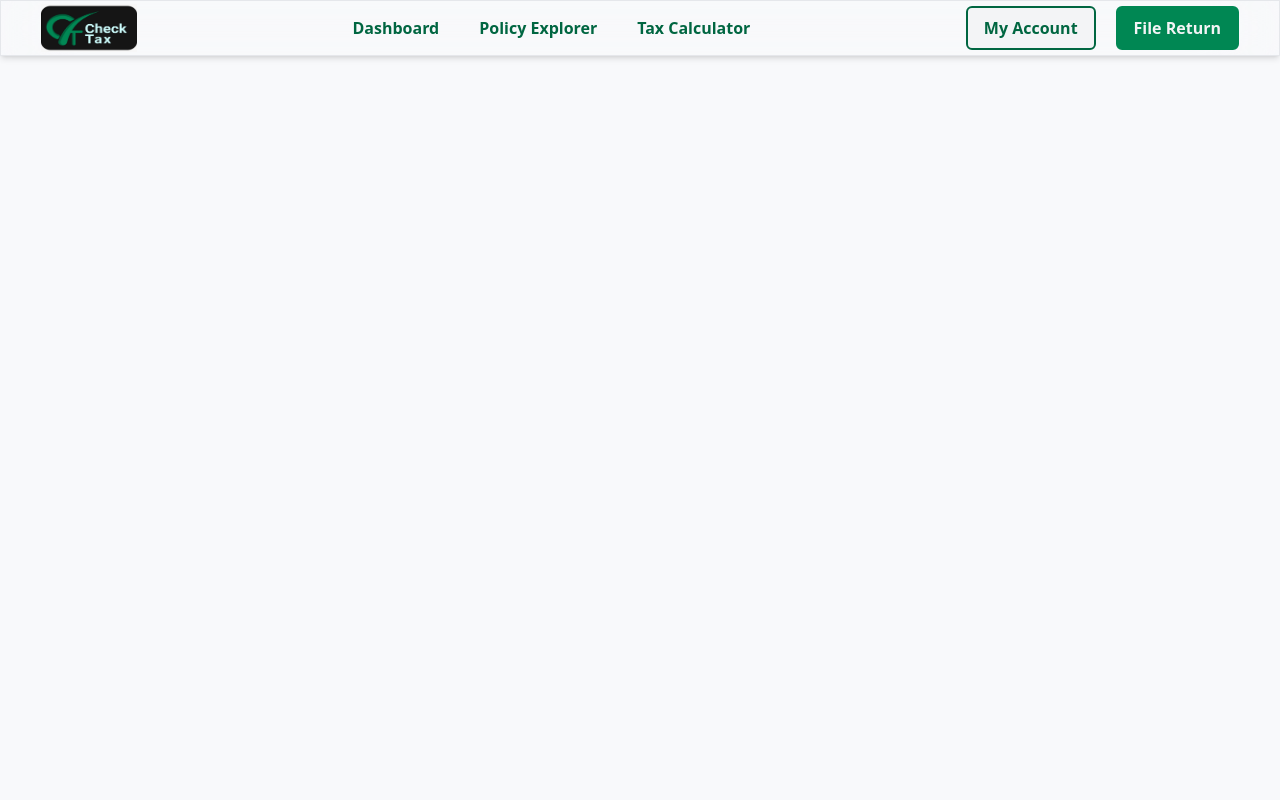
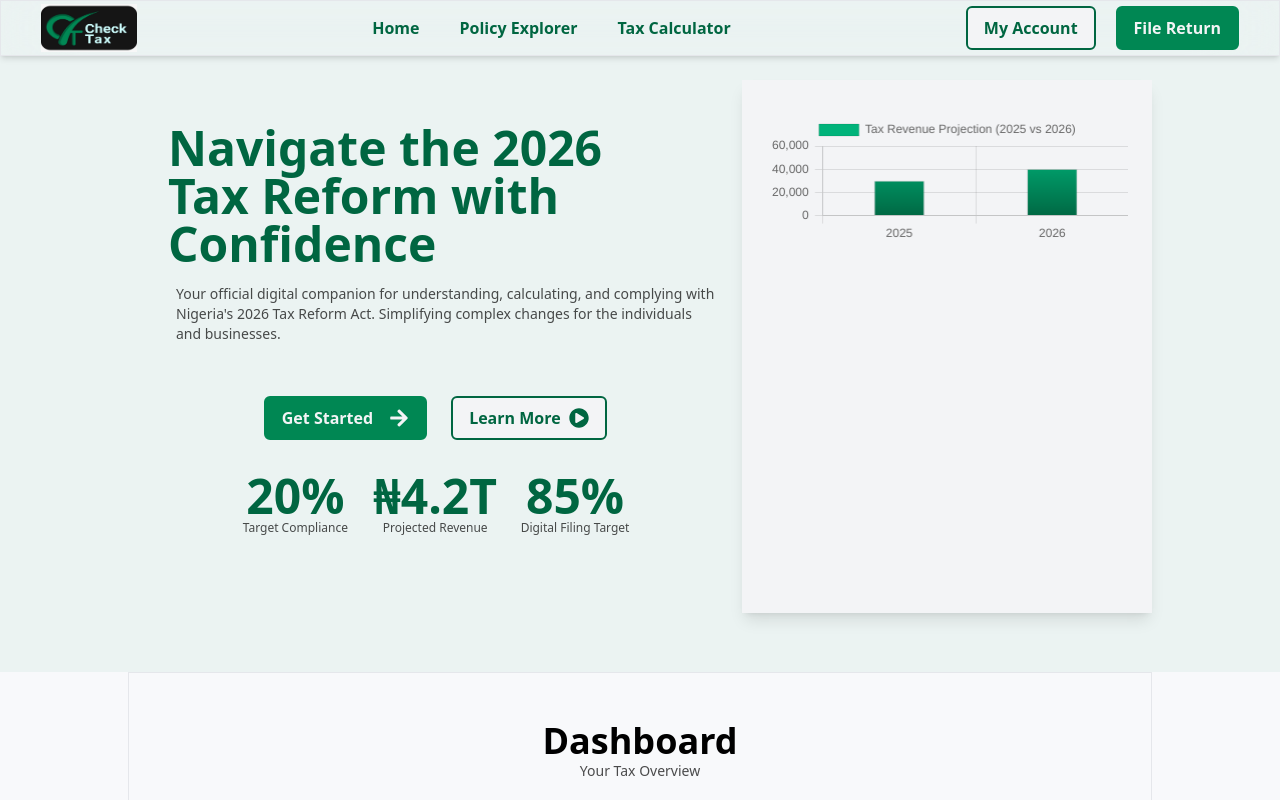
Before and after one commit to GreatRoyce/CheckTax_2026, a React (Vite) app: page /home in a window 1280 px wide. Shown: the top 800 px of the page. Built offline with nearby package versions, Linux system fonts and the light colour scheme.

Commit message:
Started Bar

```diff
--- a/src/App.jsx
+++ b/src/App.jsx
@@ -1,16 +1,21 @@
 import React from "react";
-import { BrowserRouter as Router, Routes, Route, useLocation } from "react-router-dom";
+import {
+  BrowserRouter as Router,
+  Routes,
+  Route,
+  useLocation,
+} from "react-router-dom";
 import Homepage from "./pages/Homepage";
 import TaxCalculator from "./pages/TaxCalculator";
 import Navbar from "./components/Navbar";
 import NotFound from "./pages/NotFound";
 
-// Wrapper to conditionally show Navbar
+// Layout wrapper
 function Layout({ children }) {
   const location = useLocation();
 
-  // Hide Navbar on NotFound route
-  const hideNavbar = location.pathname === "/404" || location.pathname === "*";
+  // Hide Navbar ONLY on NotFound
+  const hideNavbar = location.pathname === "/404";
 
   return (
     <>
@@ -26,10 +31,11 @@ function App() {
       <Layout>
         <Routes>
           <Route path="/" element={<Homepage />} />
-          <Route path="/dashboard" element={<Homepage />} />
+          <Route path="/home" element={<Homepage />} />
           <Route path="/tax-calculator" element={<TaxCalculator />} />
-          {/* NotFound route */}
-          <Route path="/404" element={<NotFound />} />
+
+          {/* Catch-all route */}
+          <Route path="*" element={<NotFound />} />
         </Routes>
       </Layout>
     </Router>
--- /dev/null
+++ b/src/Data/HeroData.js
@@ -0,0 +1,12 @@
+export const HeroData = [
+  {
+    id: 1,
+    year: "2025",
+    value: 30000,
+},
+{
+    id: 2,
+    year: "2026",
+    value: 40000,
+  },
+];
--- /dev/null
+++ b/src/components/BarChart.jsx
@@ -0,0 +1,14 @@
+import React from "react";
+import { Bar } from "react-chartjs-2";
+import { Chart as ChartJS } from "chart.js/auto";
+
+
+
+
+function BarChart({chartData, chartOptions}) {
+  return <div>
+    <Bar data={chartData} options={chartOptions} />
+  </div>;
+}
+
+export default BarChart;
--- a/src/components/Navbar.jsx
+++ b/src/components/Navbar.jsx
@@ -6,7 +6,7 @@ import { Link } from "react-router-dom";
 function Navbar() {
   return (
     <div className="relative">
-      <nav className="border flex px-10 justify-between items-center w-screen h-14 fixed z-50 shadow-md backdrop-blur-2xl">
+      <nav className="border flex px-10 mb-10 justify-between items-center w-screen h-14 fixed z-50 shadow-md backdrop-blur-2xl">
         {/* Logo links to home */}
         <div title="Nigeria Tax Reform Portal" className="cursor-pointer">
           <Link to="/">
@@ -18,10 +18,10 @@ function Navbar() {
         <ul className="flex gap-10 justify-between items-center text-md font-bold text-btnprimary">
           <li>
             <Link
-              to="/dashboard"
+              to="/home"
               className="cursor-pointer hover:underline active:scale-105 transition-transform duration-300 ease-in-out"
             >
-              Dashboard
+              Home
             </Link>
           </li>
           <li>
--- a/src/pages/Homepage.jsx
+++ b/src/pages/Homepage.jsx
@@ -12,6 +12,7 @@ function Homepage() {
         <HeroSection />
          <Dashboard />
          <Footer />
+
       </div>
     </div>
   );
--- a/src/pages/TaxCalculator.jsx
+++ b/src/pages/TaxCalculator.jsx
@@ -1,9 +1,11 @@
 import React from "react";
 import Footer from "../sections/Footer";
+import CompBtn from "../components/CompBtn";
 import { CgProfile } from "react-icons/cg";
 import { FaNewspaper } from "react-icons/fa6";
 import { BsCart4 } from "react-icons/bs";
 import { VscGraph } from "react-icons/vsc";
+import { FaFileDownload } from "react-icons/fa";
 
 const box = [
   {
@@ -66,7 +68,8 @@ function TaxCalculator() {
               ))}
             </section>
 
-            <section className="border border-gray-900 h-3/4 rounded-lg pt-8 px-4">
+            <div className=" grid grid-rows-[4fr_1fr]">
+              <section className="border border-gray-900  h-full rounded-lg pt-8 px-4">
                 <div className=" text-left">
                   <div className="flex items-center space-x-2 pb-8">
                     <i class=" text-black ml-[-6px] text-2xl fa-solid fa-lightbulb"></i>
@@ -105,6 +108,16 @@ function TaxCalculator() {
                   <hr className="border-t-2 border-gray-300  w-5/6 mx-auto my-2 py-1" />
                 </div>
               </section>
+              <div className="flex justify-center items-center">
+                <CompBtn
+                  className="m-5 items-center px-4 py-2 font-semibold"
+                  variant="primary"
+                >
+
+                  <span>Download Tax Estimation</span>
+                </CompBtn>
+              </div>
+            </div>
           </div>
         </main>
       </div>
--- a/src/sections/HeroSection.jsx
+++ b/src/sections/HeroSection.jsx
@@ -1,15 +1,87 @@
 import React, { useState } from "react";
-
 import { FaArrowRight } from "react-icons/fa";
 import { FaPlayCircle } from "react-icons/fa";
 import { Link } from "react-router-dom";
+import { HeroData } from "../Data/HeroData";
+import BarChart from "../components/BarChart";
+import { MdHeight } from "react-icons/md";
 
 function HeroSection() {
+  const [heroData, setHeroData] = useState({
+    labels: HeroData.map((data) => data.year),
+    datasets: [
+      {
+        label: "Tax Revenue Projection (2025 vs 2026)",
+        data: HeroData.map((data) => data.value),
+        borderWidth: 1,
+
+        backgroundColor: (context) => {
+          const chart = context.chart;
+          const { ctx, chartArea } = chart;
+
+          if (!chartArea) return null; // prevents initial render bug
+
+          const gradient = ctx.createLinearGradient(
+            0,
+            chartArea.bottom,
+            0,
+            chartArea.top
+          );
+
+          gradient.addColorStop(0, "#006944"); // bottom
+          gradient.addColorStop(1, "#00b37a"); // top
+
+          return gradient;
+        },
+
+        barThickness: 50,
+        borderRadius: 1,
+        maxBarThickness: 100,
+      },
+    ],
+  });
+
+  const chartOptions = {
+    responsive: true,
+    maintainAspectRatio: false,
+
+    layout: {
+      padding: {
+        top: 10,
+        bottom: 10,
+      },
+    },
+
+    plugins: {
+      legend: {
+        position: "top",
+        labels: {
+          padding: 10,
+        },
+      },
+    },
+
+    scales: {
+      y: {
+        beginAtZero: true,
+        suggestedMax: 50000,
+
+        ticks: {
+          padding: 6,
+        },
+      },
+      x: {
+        barPercentage: 0.6,
+        categoryPercentage: 0.7,
+      },
+    },
+  };
+
   const [activebtn, setActivebtn] = useState("check");
 
   return (
     <div>
-      <div className=" w-screen h-[84vh] pt-10 bg-primary/5">
+      <div className=" w-screen h-[84vh] pt-20 bg-primary/5">
         <div className=" w-4/5 flex mx-auto h-[90%]">
           <div className=" w-3/5 h-full">
             <div className="h-5/6 mt-11 grid grid-rows-[3fr_2fr]">
@@ -59,7 +131,7 @@ function HeroSection() {
                   </button>
                 </div>
 
-                <div className=" grid grid-cols-3 gap-4 mx-auto border justify-center items-center  py-2">
+                <div className=" grid grid-cols-3 gap-4 mx-auto justify-center items-center  py-2">
                   <div className=" flex flex-col text-center">
                     <h1 className="text-btnprimary ">20%</h1>
                     <h6>Target Compliance</h6>
@@ -78,7 +150,11 @@ function HeroSection() {
           </div>
 
           {/* GRAPHIC AREA */}
-          <div className="w-2/5 h-full bg-secondary shadow-lg z-1"></div>
+          <div className="w-2/5 h-full bg-secondary shadow-lg z-1">
+            <div className="w-full h-full p-6">
+              <BarChart chartData={heroData} chartOptions={chartOptions} />
+            </div>
+          </div>
         </div>
       </div>
     </div>
```
Lines whose indentation alone changed are shown as unchanged.
